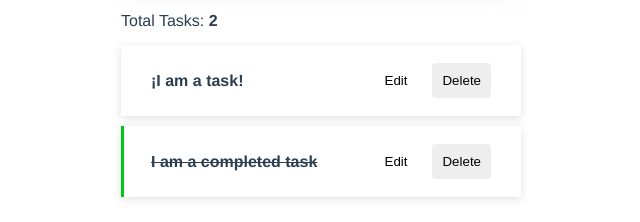
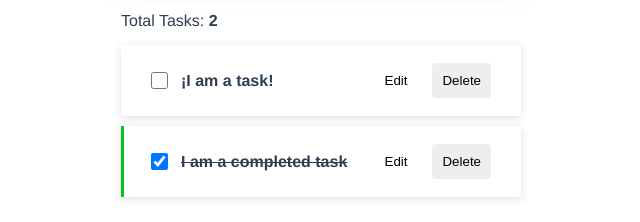
Before and after one commit to tobicorradi/vue-todo-app, a Vue app: page / in a window 1280 px wide. Shown: the part 176-398 px from the top of the page, without its empty margins (319-959 px from the left). Built offline with nearby package versions, Linux system fonts and the light colour scheme.

Commit message:
Checkbox button added

```diff
--- a/src/App.vue
+++ b/src/App.vue
@@ -28,10 +28,20 @@
             v-for="(task, index) in todoList"
             v-bind:key="task.index"
             :class="{ completed: task.isCompleted }"
-            @click="task.isCompleted = !task.isCompleted"
           >
-            <div>
-              <p v-if="!task.editing">{{ task.text }}</p>
+            <div class="list__singleTask__text">
+              <input
+                class="list__checkbox"
+                type="checkbox"
+                :checked="task.isCompleted"
+                @click="task.isCompleted = !task.isCompleted"
+              />
+              <p
+                v-if="!task.editing"
+                @click="task.isCompleted = !task.isCompleted"
+              >
+                {{ task.text }}
+              </p>
               <input
                 v-else
                 class="list__edit-input"
@@ -112,6 +122,9 @@ export default {
   color: #2c3e50;
   margin-top: 60px;
 }
+input:not(:type[text]) {
+  cursor: pointer;
+}
 h1 {
   margin-bottom: 20px;
   font-size: 18px;
@@ -156,6 +169,15 @@ h1 span {
   word-wrap: break-word;
   line-height: 21px;
 }
+.list__singleTask__text {
+  display: flex;
+  align-items: center;
+}
+.list__checkbox {
+  margin-right: 13px;
+  width: 17px;
+  height: 17px;
+}
 .completed p {
   text-decoration: line-through;
 }
```
